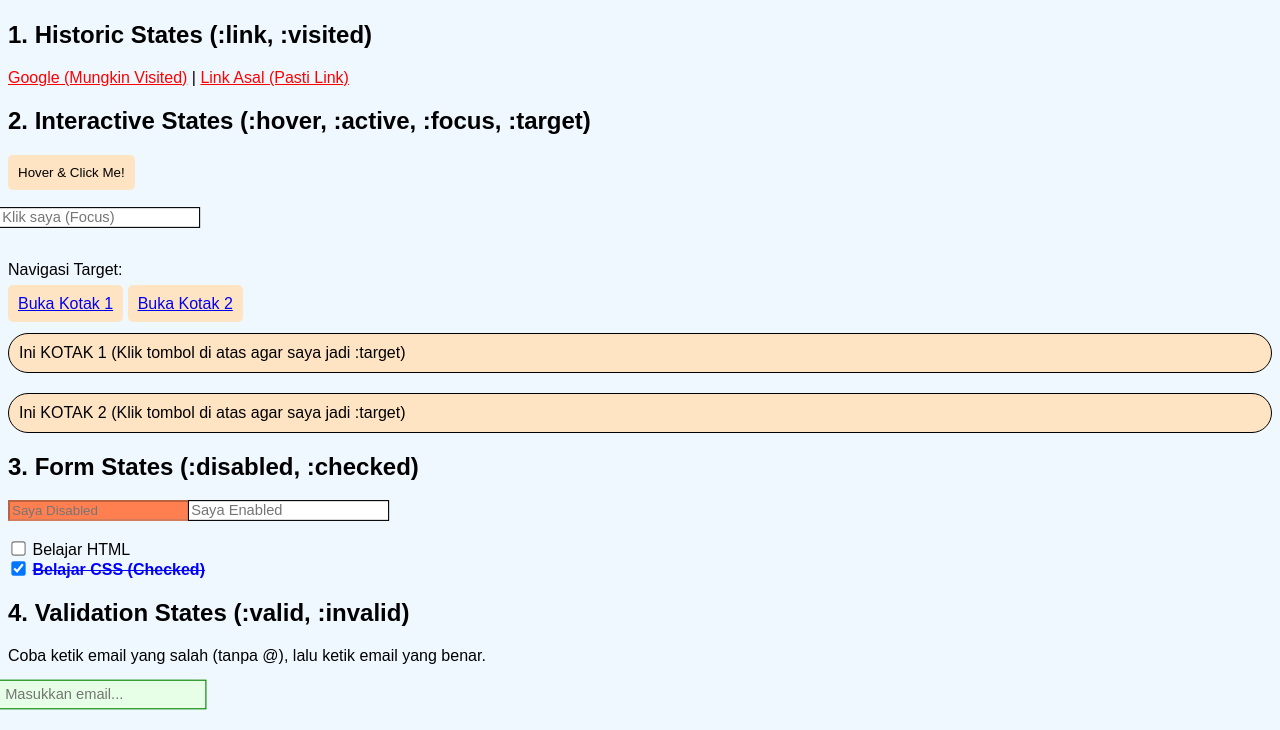
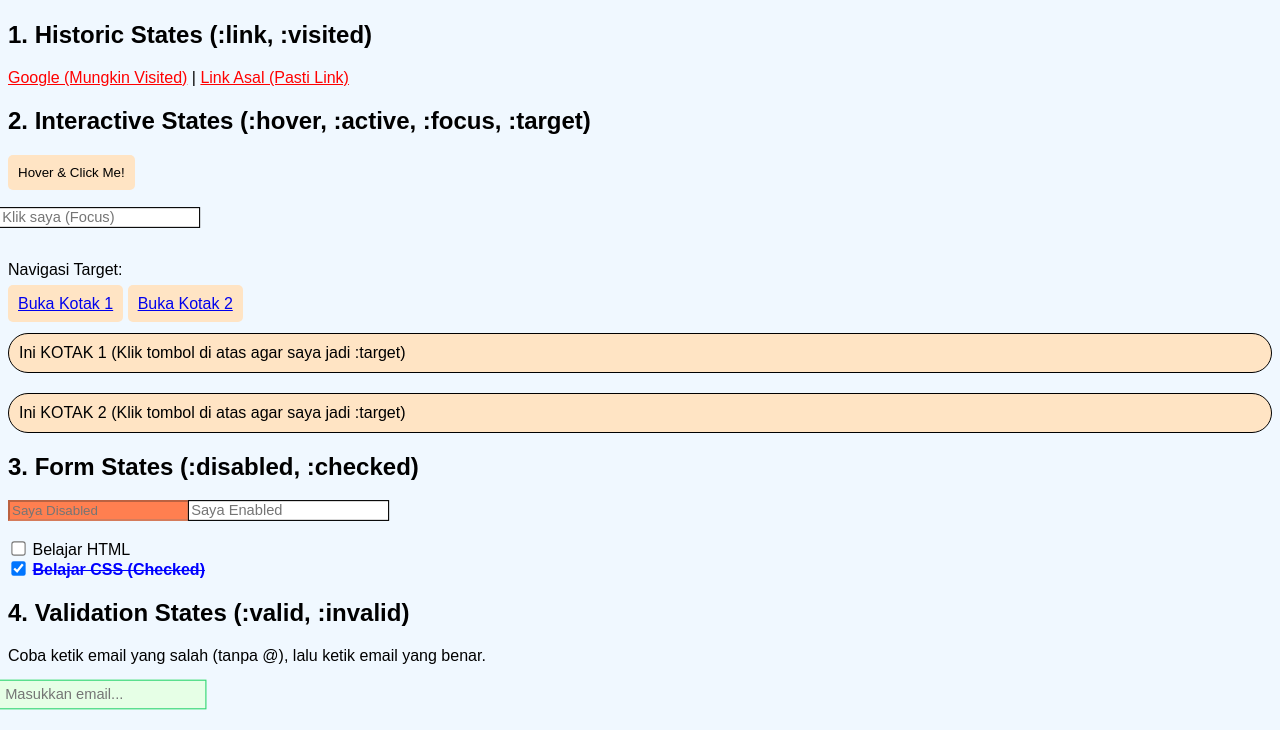
Before and after one commit to LTF-Rahendra30/belajarweb, a plain HTML site: page 09-css-selector/coba-psudo-class.html in a window 1280 px wide. Shown: the part 59-789 px from the top of the page. Drawn offline with Linux system fonts and the light colour scheme.

Commit message:
fix: fix a bug in Validation state

```diff
--- a/09-css-selector/coba-psudo-class.html
+++ b/09-css-selector/coba-psudo-class.html
@@ -70,16 +70,16 @@
         }
         /* Validation State */
         .input-email{
-            border: 2px solid #a61616;
+            border: 2px solid #ccc;
             padding: 5px;
             outline: none;
         }
         input[type="email"]:invalid{
             border-color: red;
-            background-color: #e6ffe6;
+            background-color: #ffe6e6;
         }
         input[type="email"]:valid{
-            border-color: green;
+            border-color: #2ed573;
             background-color: #e6ffe6;
         }
 
```
